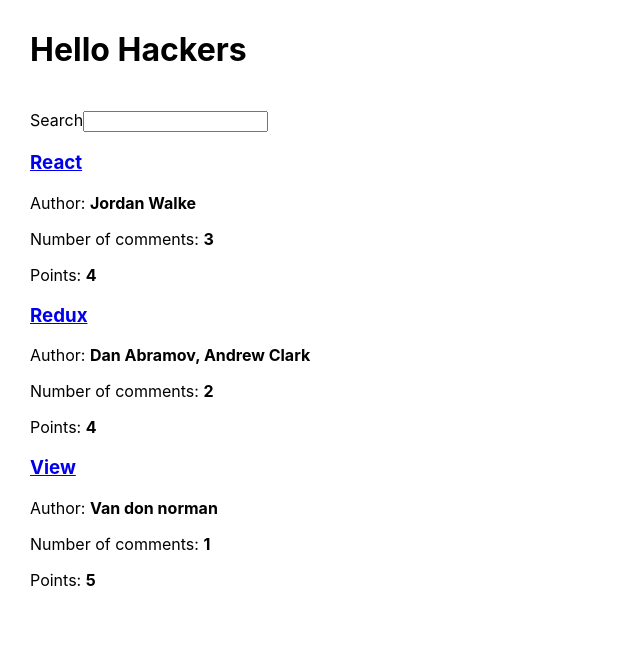
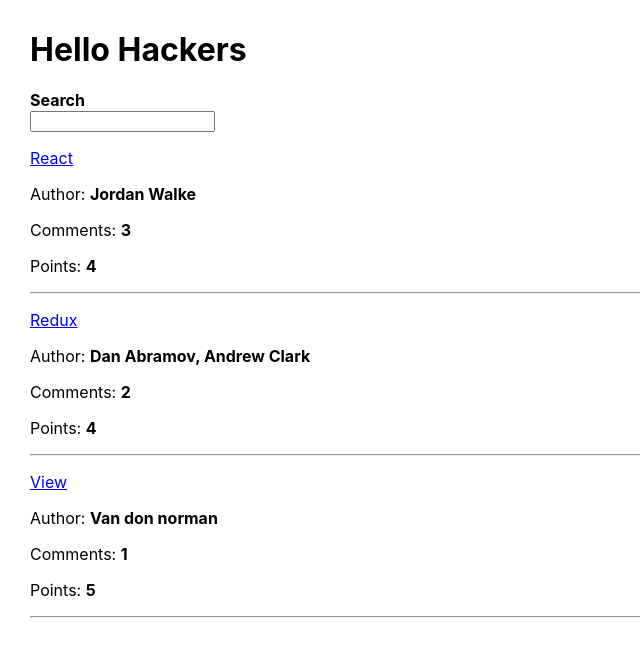
Before and after one commit to DarbazAli/hacker-stories, a React (Create React App) app: page / in a window 1280 px wide. Shown: the top 656 px of the page, without its empty margins (0-640 px from the left). Built offline with nearby package versions, Linux system fonts and the light colour scheme.

Commit message:
search for stories

```diff
--- a/src/App.js
+++ b/src/App.js
@@ -1,7 +1,7 @@
 import React, { useState } from 'react'
+import List from './components/List.js'
 
-import List from './List'
-import Search from './Search'
+import Search from './components/Search.js'
 
 const App = () => {
   const stories = [
@@ -33,20 +33,19 @@
     },
   ]
 
-  const [term, setTerm] = useState('')
+  const [searchTerm, setSearchTerm] = useState('')
 
-  const handleSearch = (e) => setTerm(e.target.value)
+  const handleChange = (e) => setSearchTerm(e.target.value)
 
-  const serachedStories = stories.filter((story) =>
-    story.title.toLowerCase().includes(term.toLowerCase())
+  const searchStories = stories.filter((story) =>
+    story.title.toLowerCase().includes(searchTerm.toLowerCase())
   )
+
   return (
     <div>
       <h1>Hello Hackers</h1>
-      {term}
-      <br />
-      <Search onSearch={handleSearch} term={term} />
-      <List list={serachedStories} />
+      <Search onSearch={handleChange} term={searchTerm} />
+      <List list={searchStories} />
     </div>
   )
 }
--- a/src/List.js
+++ /dev/null
@@ -1,14 +0,0 @@
-import React from 'react'
-import ListItem from './ListItem'
-
-const List = ({ list }) => {
-  return (
-    <div>
-      {list.map((item) => (
-        <ListItem item={item} key={item.objectID} />
-      ))}
-    </div>
-  )
-}
-
-export default List
--- a/src/ListItem.js
+++ /dev/null
@@ -1,22 +0,0 @@
-import React from 'react'
-
-const ListItem = ({ item: { title, url, author, num_comments, points } }) => {
-  return (
-    <div>
-      <h3>
-        <a href={url}>{title}</a>
-      </h3>
-      <p>
-        Author: <b>{author}</b>
-      </p>
-      <p>
-        Number of comments: <b>{num_comments}</b>
-      </p>
-      <p>
-        Points: <b>{points}</b>
-      </p>
-    </div>
-  )
-}
-
-export default ListItem
--- a/src/Search.js
+++ /dev/null
@@ -1,12 +0,0 @@
-import React from 'react'
-
-const Search = ({ onSearch, term }) => {
-  return (
-    <div>
-      <label htmlFor='search'> Search</label>
-      <input id='search' type='text' value={term} onChange={onSearch} />
-    </div>
-  )
-}
-
-export default Search
--- /dev/null
+++ b/src/components/Item.js
@@ -0,0 +1,21 @@
+import React from 'react'
+
+const Item = ({ item: { title, url, author, num_comments, points } }) => (
+  <div>
+    <p>
+      <a href={url}>{title}</a>
+    </p>
+    <p>
+      Author: <b>{author}</b>
+    </p>
+    <p>
+      Comments: <b>{num_comments}</b>
+    </p>
+    <p>
+      Points: <b>{points}</b>
+    </p>
+    <hr />
+  </div>
+)
+
+export default Item
--- /dev/null
+++ b/src/components/List.js
@@ -0,0 +1,7 @@
+import React from 'react'
+import Item from './Item'
+
+const List = ({ list }) =>
+  list.map((item) => <Item key={item.objectID} item={item} />)
+
+export default List
--- /dev/null
+++ b/src/components/Search.js
@@ -0,0 +1,13 @@
+import React from 'react'
+
+const Search = ({ onSearch, term }) => (
+  <div>
+    <label htmlFor='search'>
+      <b>Search</b>
+    </label>
+    <br />
+    <input type='text' id='search' value={term} onChange={onSearch} />
+  </div>
+)
+
+export default Search
```
